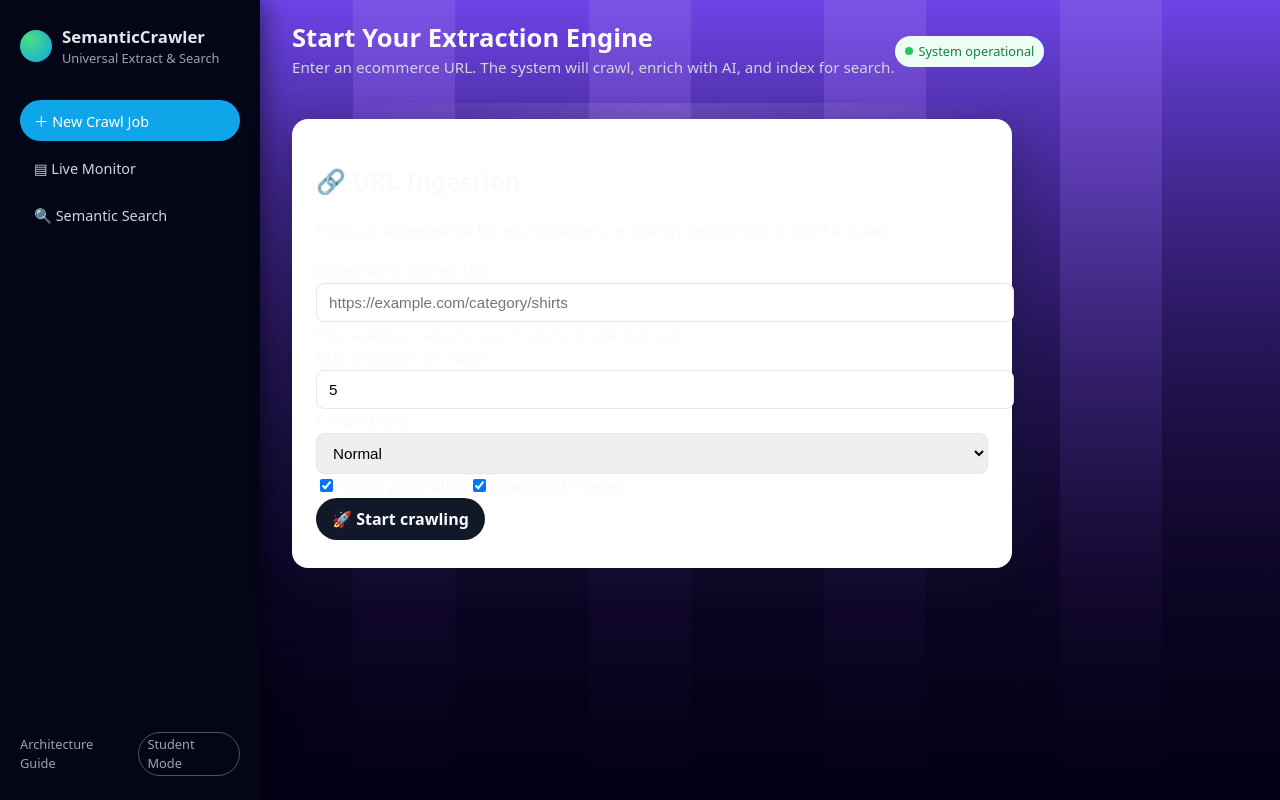
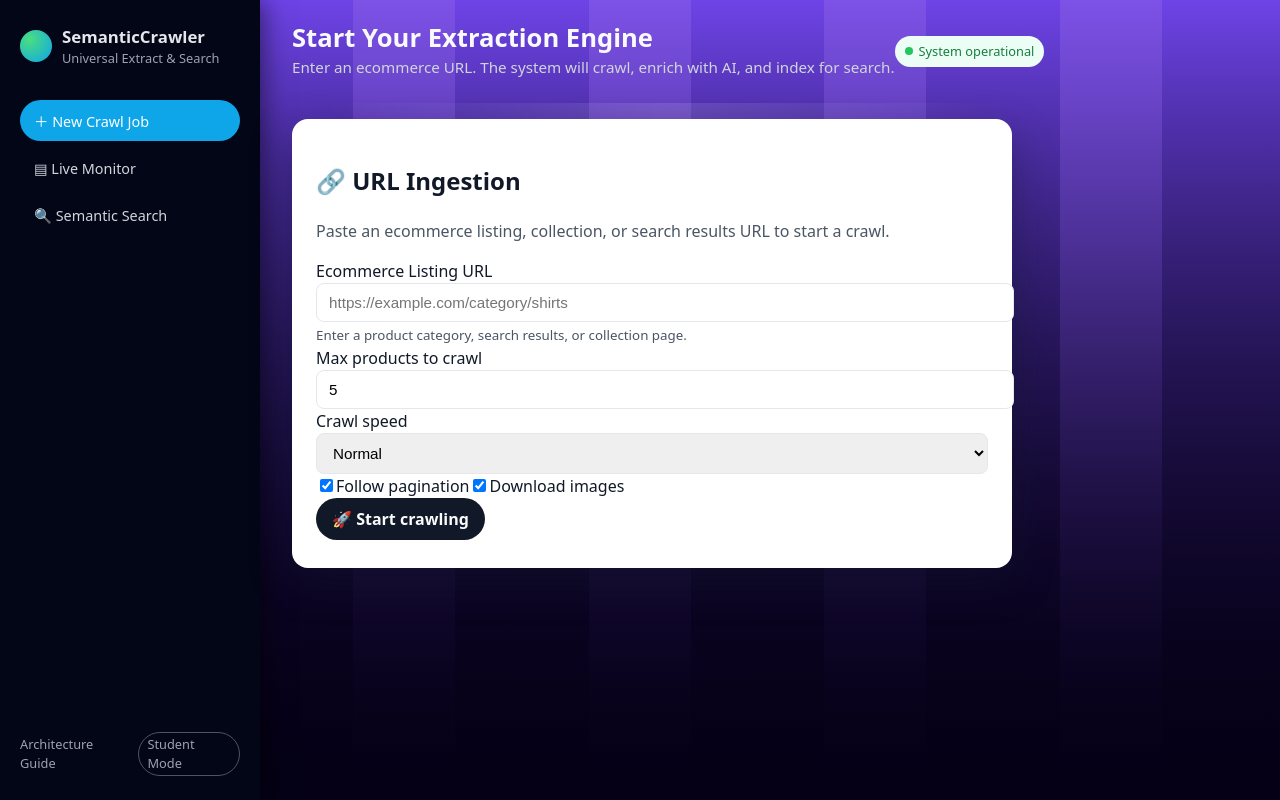
Before and after one commit to Ajinbadusha/frontend, a React app: page / in a window 1280 px wide. Built offline with nearby package versions, Linux system fonts and the light colour scheme; no server answers; the HTML template or start-up script is replaced by a standard one.

Commit message:
UI/UX Color Fix

```diff
--- a/src/App.css
+++ b/src/App.css
@@ -204,6 +204,28 @@ body {
   color: #f9fafb;
 }
 
+/* Titles and text inside panels (white cards) */
+.panel h2,
+.panel h3,
+.panel label {
+  color: #111827;   /* near-black */
+}
+
+.panel p,
+.panel small {
+  color: #4b5563;   /* medium gray */
+}
+
+/* URL panel header specifically (inside the card) */
+.panel-header h2 {
+  color: #111827;
+}
+
+.panel-header p {
+  color: #4b5563;
+}
+
+
 /* mobile */
 @media (max-width: 900px) {
   .app-root {
```
